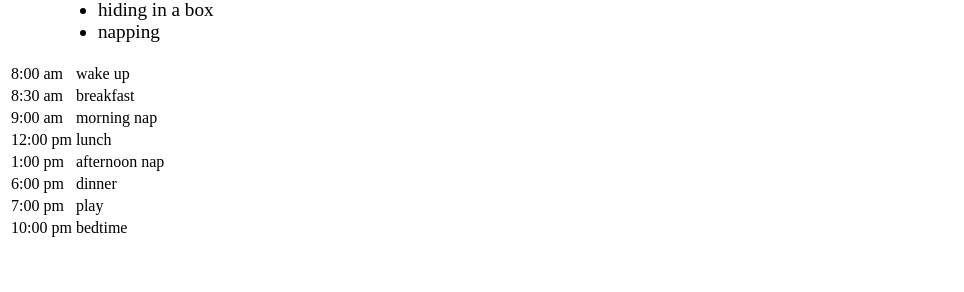
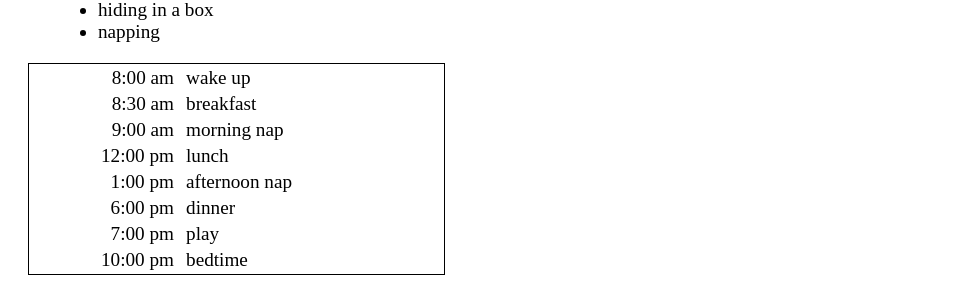
Before and after one commit to WhiteN9/rendering-with-react, a React (Create React App) app: page / in a window 1280 px wide. Shown: the part 592-884 px from the top of the page, without its empty margins (0-964 px from the left). Before the commit the page ends 840 px from the top, so only its background shows below. Built offline with nearby package versions, Linux system fonts and the light colour scheme.

Commit message:
add some css for activity + activitylist

```diff
--- a/src/Activity.css
+++ b/src/Activity.css
@@ -0,0 +1,14 @@
+tr {
+    font-size: 120%;
+}
+
+.time {
+    text-align: right;
+    padding-left: 70px;
+    padding-right: 5px;
+}
+
+.description {
+    padding-left: 5px;
+    padding-right: 150px;
+}
--- a/src/ActivityList.css
+++ b/src/ActivityList.css
@@ -0,0 +1,4 @@
+table {
+    border: 1px solid black;
+    margin: 20px;
+}
```
